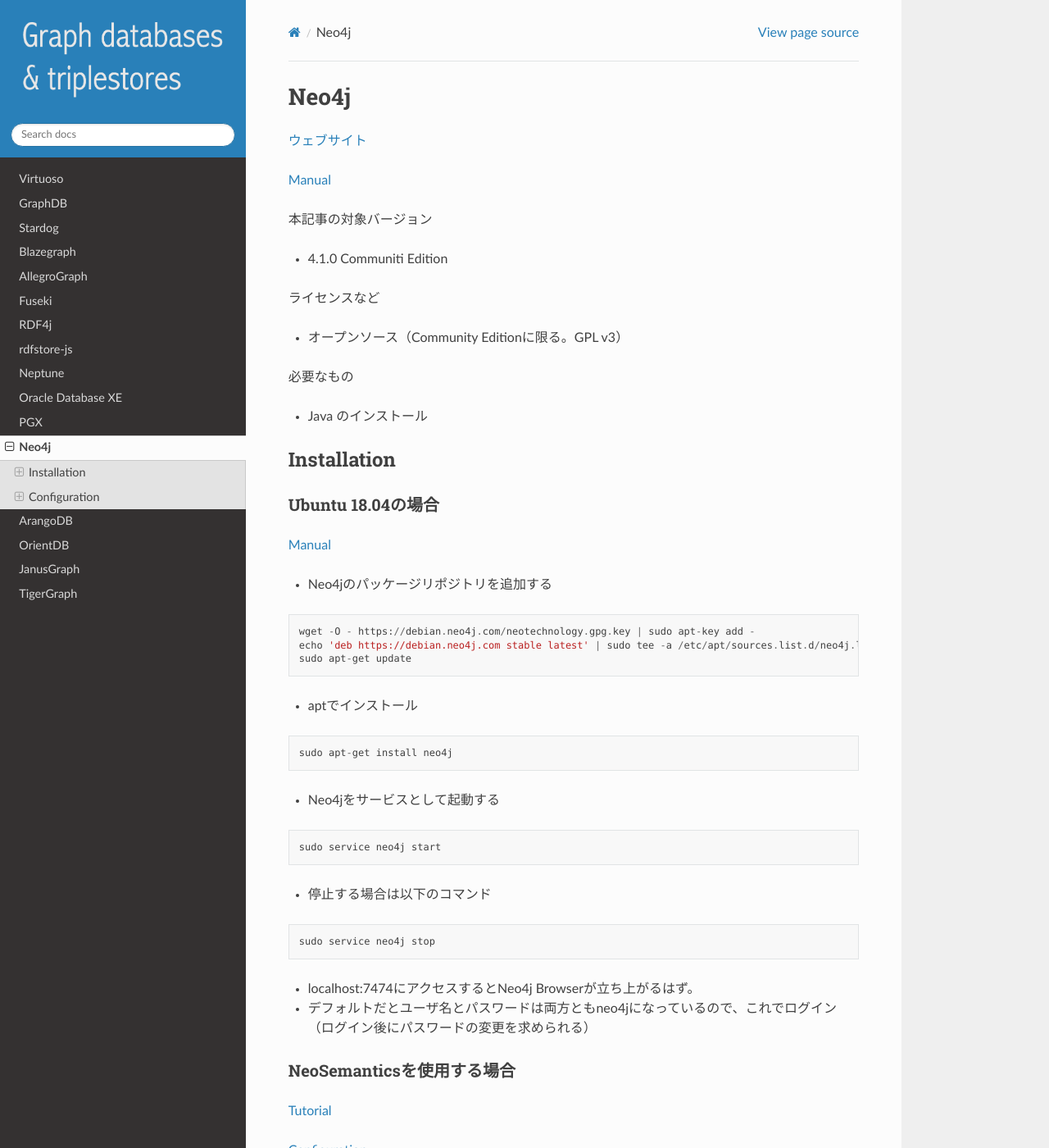
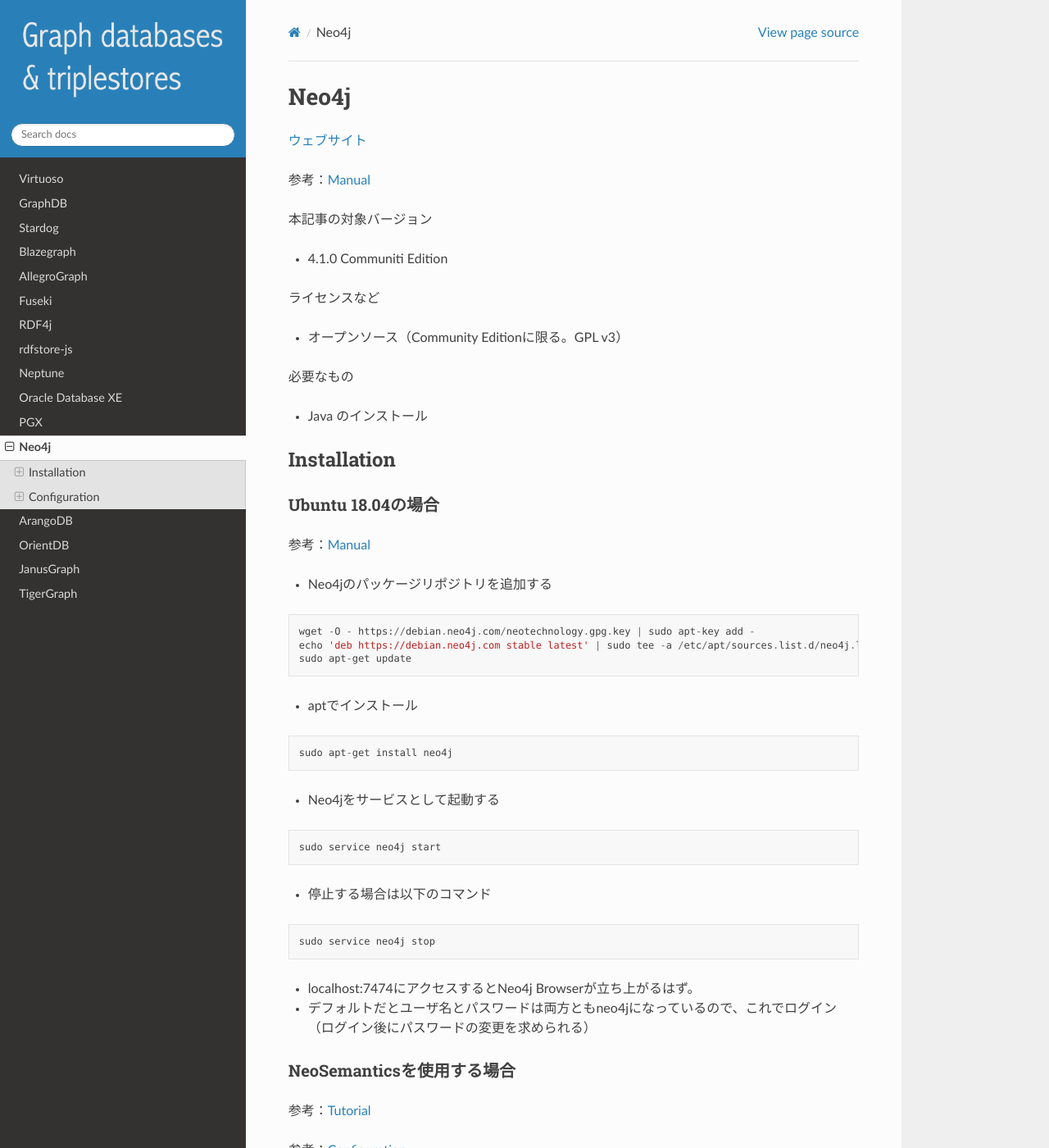
Before and after one commit to dbcls/graphdbs, a Sphinx documentation site: the page built from docs/md/neo4j.md, in a window 1280 px wide and 1400 px high. Shown: the whole window at 82% size. Built offline with Sphinx 7.4.7 and the Read the Docs theme 2.0.0, drawn with Linux system fonts in a browser that asks for light colours.

Commit message:
update docs/md/neo4j.md

````diff
--- a/docs/md/neo4j.md
+++ b/docs/md/neo4j.md
@@ -2,7 +2,7 @@
 
 [ウェブサイト](https://neo4j.com/)
 
-[Manual](https://neo4j.com/docs/operations-manual/current/installation/)
+参考：[Manual](https://neo4j.com/docs/operations-manual/current/installation/)
 
 本記事の対象バージョン
 * 4.1.0 Communiti Edition
@@ -16,7 +16,7 @@
 ## Installation
 ### Ubuntu 18.04の場合
 
-[Manual](https://neo4j.com/docs/operations-manual/current/installation/linux/debian/)
+参考：[Manual](https://neo4j.com/docs/operations-manual/current/installation/linux/debian/)
 
  * Neo4jのパッケージリポジトリを追加する
 ```
@@ -42,9 +42,9 @@
 
 
 ### NeoSemanticsを使用する場合
-[Tutorial](https://neo4j.com/labs/neosemantics/tutorial/)
+参考：[Tutorial](https://neo4j.com/labs/neosemantics/tutorial/)
 
-[Configuration](https://neo4j.com/docs/labs/nsmntx/current/config/)
+参考：[Configuration](https://neo4j.com/docs/labs/nsmntx/current/config/)
 
  * NeoSemanticsはRDFデータを変換しつつNeo4jにインポートできるようになるNeo4jプラグイン
  * まずNeoSemanticsのjarをダウンロード
````
